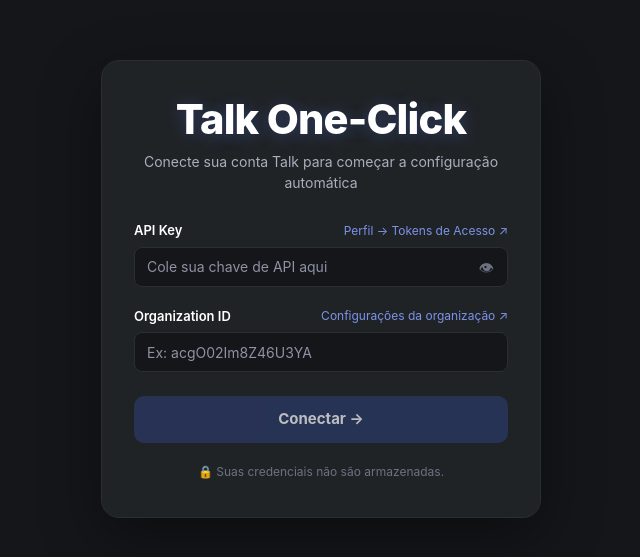
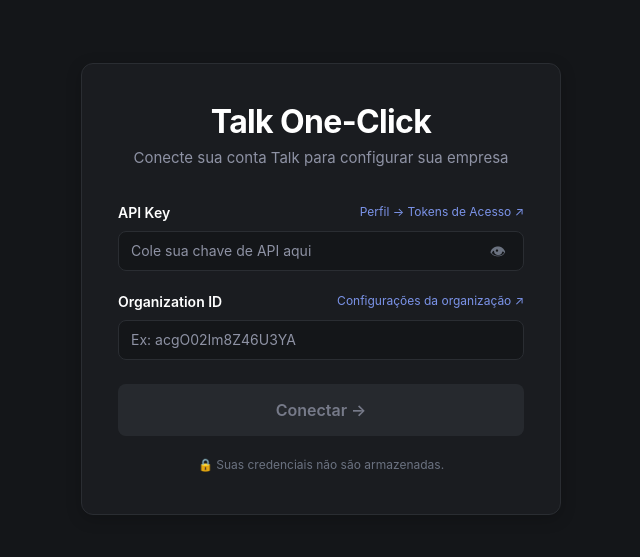
Before and after one commit to luccafrb/Talk-One-Click, a React app in the folder frontend/: page / in a window 1280 px wide. Shown: the part 111-668 px from the top of the page, without its empty margins (319-959 px from the left). Built offline with nearby package versions, Linux system fonts and the light colour scheme; the HTML template or start-up script is replaced by a standard one.

Commit message:
interface: modernizando tela inicial de credenciais com bordas e tamanhos maiores

```diff
--- a/frontend/src/components/CredentialsGate.jsx
+++ b/frontend/src/components/CredentialsGate.jsx
@@ -58,7 +58,7 @@
       alignItems: 'center',
       justifyContent: 'center',
       padding: '24px 16px',
-      background: '#141619',
+      background: 'var(--talk-bg-primary)',
     }}>
       {sharedConfigBanner && (
         <div style={{
@@ -92,12 +92,12 @@
         .cg-input {
           width: 100%;
           box-sizing: border-box;
-          background: #141619;
-          border: 1px solid #2a2d32;
+          background: var(--talk-bg-primary);
+          border: 1px solid var(--talk-border);
           border-radius: 8px;
-          padding: 10px 14px;
-          color: #FFFFFF;
-          font-size: 14px;
+          padding: 12px 16px;
+          color: var(--talk-text-primary);
+          font-size: 16px;
           font-family: inherit;
           outline: none;
           transition: border-color 0.2s;
@@ -108,15 +108,15 @@
         .cg-input:disabled { opacity: 0.5; cursor: not-allowed; }
         .cg-btn-connect {
           width: 100%;
-          padding: 12px;
-          border-radius: 10px;
+          padding: 14px;
+          border-radius: 8px;
           border: none;
-          font-weight: 700;
-          font-size: 15px;
+          font-weight: 600;
+          font-size: 16px;
           font-family: inherit;
           cursor: pointer;
           transition: background 0.2s, opacity 0.2s;
-          background: #4C70DA;
+          background: var(--talk-accent);
           color: #FFFFFF;
           display: flex;
           align-items: center;
@@ -124,11 +124,12 @@
           gap: 8px;
         }
         .cg-btn-connect:disabled {
-          background: #2a3a6a;
+          background: var(--talk-bg-hover);
+          color: var(--talk-text-muted);
           cursor: not-allowed;
-          opacity: 0.7;
+          opacity: 0.8;
         }
-        .cg-btn-connect:not(:disabled):hover { background: #5a7ee0; }
+        .cg-btn-connect:not(:disabled):hover { background: var(--talk-accent-hover); }
         .cg-spinner {
           width: 16px; height: 16px; border-radius: 50%;
           border: 2px solid rgba(255,255,255,0.3);
@@ -137,10 +138,10 @@
           flex-shrink: 0;
         }
         .cg-eye-btn {
-          position: absolute; right: 10px; top: 50%;
+          position: absolute; right: 14px; top: 50%;
           transform: translateY(-50%);
           background: none; border: none; cursor: pointer;
-          color: #6b7280; padding: 4px; line-height: 1; font-size: 15px;
+          color: #6b7280; padding: 4px; line-height: 1; font-size: 16px;
           transition: color 0.15s;
         }
         .cg-eye-btn:hover { color: #ACADBD; }
@@ -149,38 +150,37 @@
       `}</style>
 
       <div className="cg-card" style={{
-        background: '#202326',
-        border: `1px solid ${error ? 'rgba(239,68,68,0.3)' : '#2a2d32'}`,
-        borderRadius: 18,
-        padding: '36px 32px',
+        background: 'var(--talk-bg-secondary)',
+        border: `1px solid ${error ? 'var(--talk-error)' : 'var(--talk-border)'}`,
+        borderRadius: 12,
+        padding: '40px 36px',
         width: '100%',
-        maxWidth: 440,
-        boxShadow: '0 20px 60px rgba(0,0,0,0.4)',
+        maxWidth: 480,
+        boxShadow: '0 4px 16px rgba(0,0,0,0.2)',
         transition: 'border-color 0.2s',
       }}>
         {/* Logo / title */}
-        <div style={{ marginBottom: 28, textAlign: 'center' }}>
+        <div style={{ marginBottom: 32, textAlign: 'center' }}>
           <h1 style={{
-            fontWeight: 800,
-            fontSize: 'clamp(1.8rem, 5vw, 2.6rem)',
+            fontWeight: 700,
+            fontSize: 32,
             letterSpacing: '-0.02em',
             lineHeight: 1.1,
-            color: '#FFFFFF',
-            textShadow: '0 2px 16px rgba(76,112,218,0.35)',
+            color: 'var(--talk-text-primary)',
             marginBottom: 8,
           }}>
             Talk One-Click
           </h1>
-          <p style={{ color: '#ACADBD', fontSize: 14, lineHeight: 1.5, margin: 0 }}>
-            Conecte sua conta Talk para começar a configuração automática
+          <p style={{ color: 'var(--talk-text-muted)', fontSize: 15, lineHeight: 1.5, margin: 0 }}>
+            Conecte sua conta Talk para configurar sua empresa
           </p>
         </div>
 
         <form onSubmit={handleSubmit} style={{ display: 'flex', flexDirection: 'column', gap: 20 }}>
           {/* API Key */}
-          <div style={{ display: 'flex', flexDirection: 'column', gap: 6 }}>
+          <div style={{ display: 'flex', flexDirection: 'column', gap: 8 }}>
             <div style={{ display: 'flex', alignItems: 'center', justifyContent: 'space-between' }}>
-              <label style={{ fontSize: 13, fontWeight: 600, color: '#FFFFFF' }}>API Key</label>
+              <label style={{ fontSize: 14, fontWeight: 600, color: 'var(--talk-text-primary)' }}>API Key</label>
               <a href="https://rc-app-talk.umbler.com/profile" target="_blank" rel="noreferrer" className="cg-link">
                 Perfil → Tokens de Acesso ↗
               </a>
@@ -203,9 +203,9 @@
           </div>
 
           {/* Organization ID */}
-          <div style={{ display: 'flex', flexDirection: 'column', gap: 6 }}>
+          <div style={{ display: 'flex', flexDirection: 'column', gap: 8 }}>
             <div style={{ display: 'flex', alignItems: 'center', justifyContent: 'space-between' }}>
-              <label style={{ fontSize: 13, fontWeight: 600, color: '#FFFFFF' }}>Organization ID</label>
+              <label style={{ fontSize: 14, fontWeight: 600, color: 'var(--talk-text-primary)' }}>Organization ID</label>
               <a href="https://rc-app-talk.umbler.com/preferences/organization" target="_blank" rel="noreferrer" className="cg-link">
                 Configurações da organização ↗
               </a>
```
